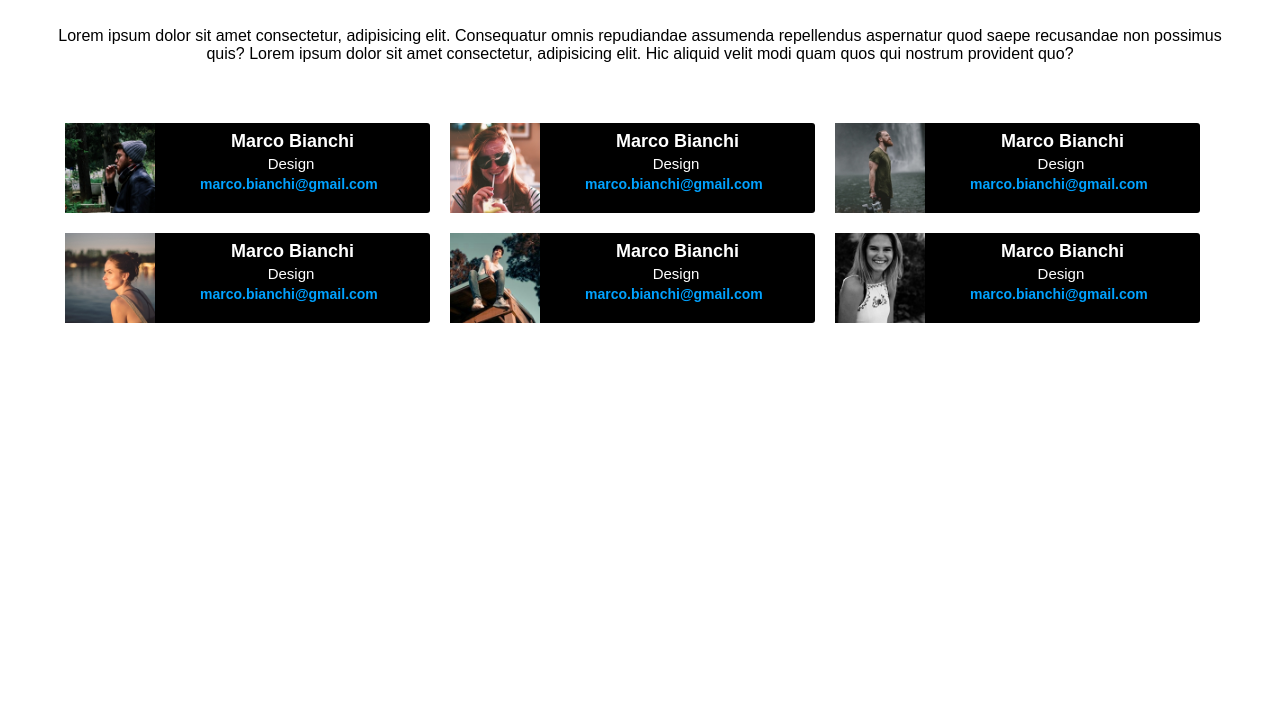
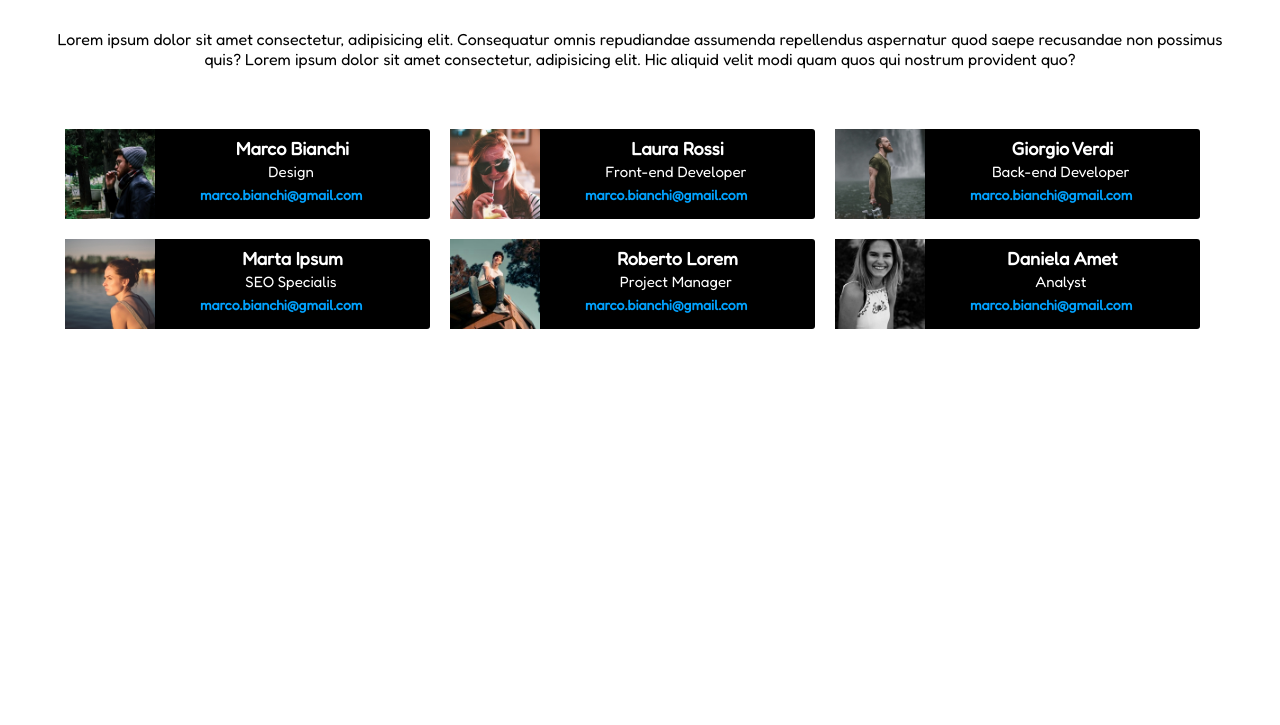
Before and after one commit to AlessioLaudicina/html-css-float-cards, a plain HTML site: page index.html in a window 1280 px wide. Shown: the part 75-800 px from the top of the page. Drawn offline with Linux system fonts and the light colour scheme.

Commit message:
correzioni

```diff
--- a/index.html
+++ b/index.html
@@ -5,6 +5,9 @@
     <meta http-equiv="X-UA-Compatible" content="IE=edge">
     <meta name="viewport" content="width=device-width, initial-scale=1.0">
     <link rel="stylesheet" href="style.css">
+    <link rel="preconnect" href="https://fonts.googleapis.com">
+<link rel="preconnect" href="https://fonts.gstatic.com" crossorigin>
+<link href="https://fonts.googleapis.com/css2?family=Fredoka&display=swap" rel="stylesheet">
     <title> Floating Cards</title>
 </head>
 <body class="debug">
@@ -25,8 +28,8 @@
 
             <div class="col">
                 <img src="img/female1.png" alt="Immagine 1">
-                <h1 class="title_col">Marco Bianchi</h1>
-                <p class="subtitle_col">Design</p>
+                <h1 class="title_col">Laura Rossi</h1>
+                <p class="subtitle_col">Front-end Developer</p>
 
                 <a href="" class="email">marco.bianchi@gmail.com</a>
 
@@ -34,8 +37,8 @@
 
             <div class="col">
                 <img src="img/male2.png" alt="Immagine 1">
-                <h1 class="title_col">Marco Bianchi</h1>
-                <p class="subtitle_col">Design</p>
+                <h1 class="title_col">Giorgio Verdi</h1>
+                <p class="subtitle_col">Back-end Developer</p>
 
                 <a href="" class="email">marco.bianchi@gmail.com</a>
 
@@ -43,8 +46,8 @@
 
             <div class="col">
                 <img src="img/female2.png" alt="Immagine 1">
-                <h1 class="title_col">Marco Bianchi</h1>
-                <p class="subtitle_col">Design</p>
+                <h1 class="title_col">Marta Ipsum</h1>
+                <p class="subtitle_col">SEO Specialis</p>
 
                 <a href="" class="email">marco.bianchi@gmail.com</a>
 
@@ -52,8 +55,8 @@
 
             <div class="col">
                 <img src="img/male3.png" alt="Immagine 1">
-                <h1 class="title_col">Marco Bianchi</h1>
-                <p class="subtitle_col">Design</p>
+                <h1 class="title_col">Roberto Lorem</h1>
+                <p class="subtitle_col">Project Manager</p>
 
                 <a href="" class="email">marco.bianchi@gmail.com</a>
 
@@ -61,8 +64,8 @@
 
             <div class="col">
                 <img src="img/female3.png" alt="Immagine 1">
-                <h1 class="title_col">Marco Bianchi</h1>
-                <p class="subtitle_col">Design</p>
+                <h1 class="title_col">Daniela Amet</h1>
+                <p class="subtitle_col">Analyst</p>
 
                 <a href="" class="email">marco.bianchi@gmail.com</a>
 
--- a/style.css
+++ b/style.css
@@ -7,7 +7,7 @@
 
 
 body{
-    font-family: sans-serif;
+    font-family: 'Fredoka', sans-serif;
 }
 
 .title{
```
